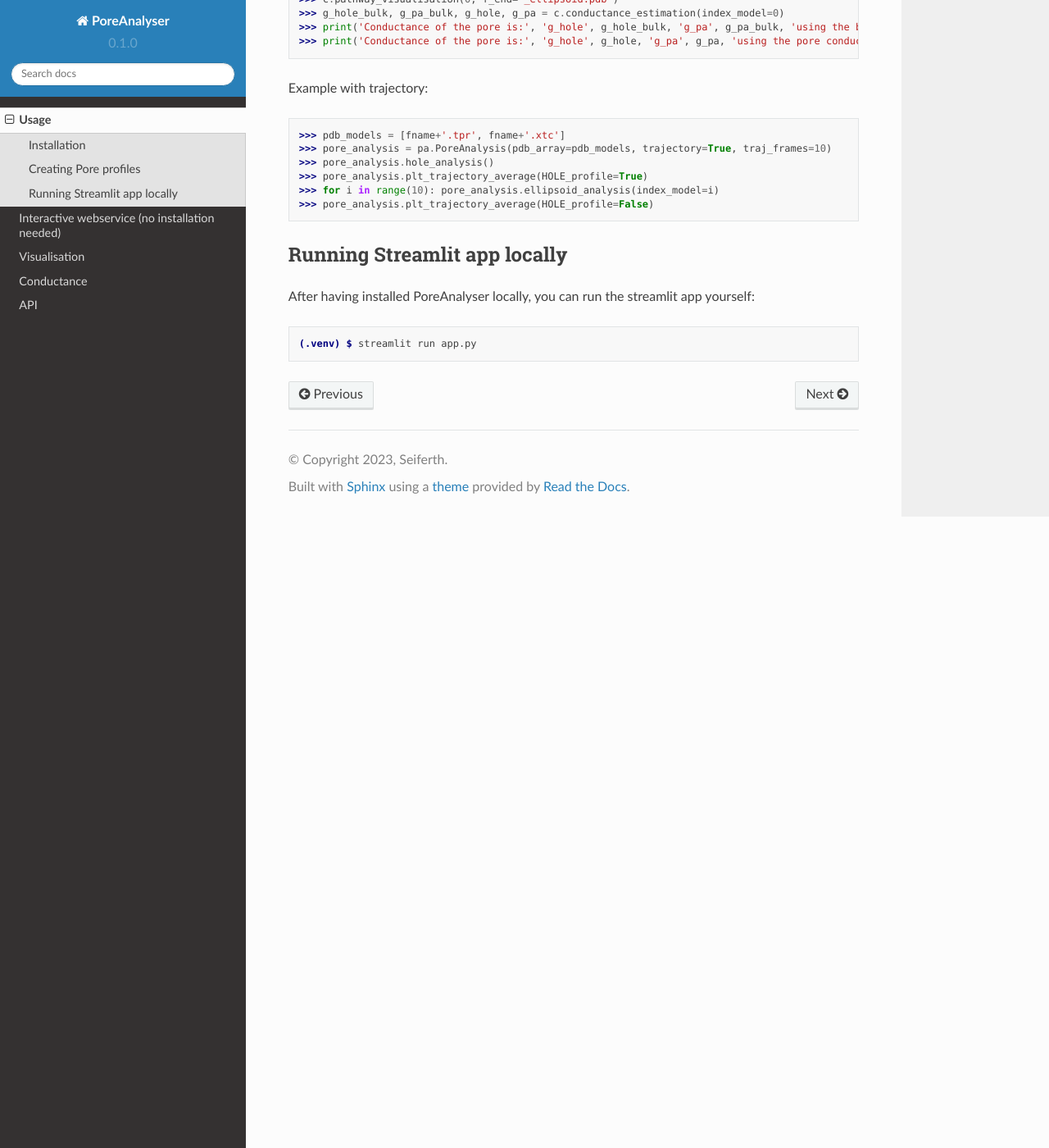
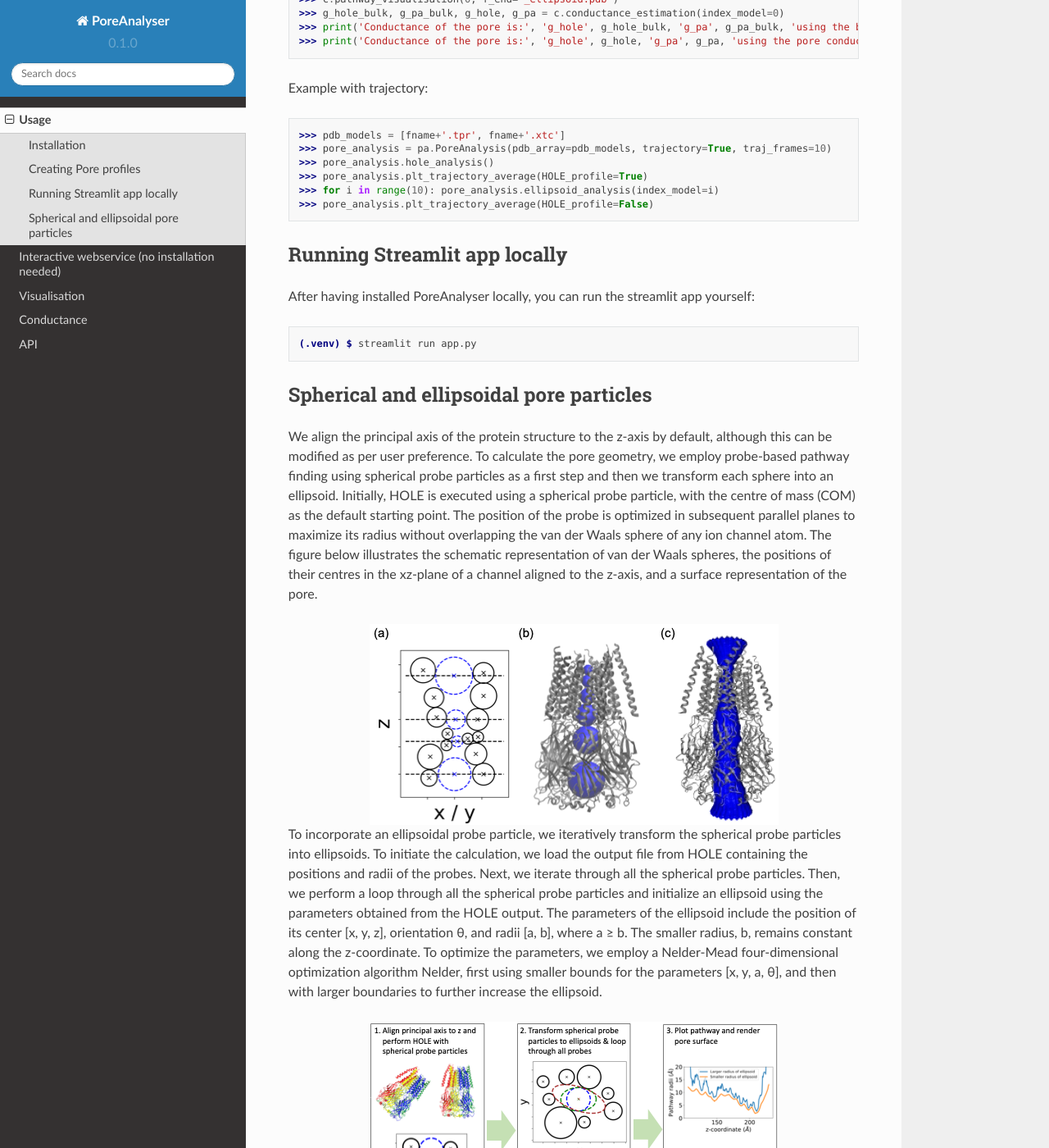
Before and after one commit to DSeiferth/PoreAnalyser, a Sphinx documentation site: the page built from docs/source/usage.rst, in a window 1280 px wide and 1400 px high, scrolled down 836 px. Shown: the whole window at 82% size. Built offline with Sphinx 7.4.7 and the Read the Docs theme 2.0.0, drawn with Linux system fonts in a browser that asks for light colours.

Commit message:
add figures to documentation

```diff
--- a/docs/source/index.rst
+++ b/docs/source/index.rst
@@ -21,6 +21,10 @@ programme wrapped by `MDAnalysis <https://github.com/MDAnalysis/mdanalysis>`_.
 Check out the :doc:`usage` section for further information, including
 how to :ref:`installation` the project.
 
+.. figure:: ../_static/Fig5.png
+   :align: center
+   :alt: Fig5.png
+
 .. note::
 
    This project is under active development.
--- a/docs/source/usage.rst
+++ b/docs/source/usage.rst
@@ -59,3 +59,28 @@ After having installed PoreAnalyser locally, you can run the streamlit app yours
 .. code-block:: console
 
    (.venv) $ streamlit run app.py
+
+Spherical and ellipsoidal pore particles
+----------------------------------------
+We align the principal axis of the protein structure to the z-axis by default, although this can be modified as per user preference.
+To calculate the pore geometry, we employ probe-based pathway finding using spherical probe particles as a first step and then we transform each sphere into an ellipsoid.
+Initially, HOLE is executed using a spherical probe particle, with the centre of mass (COM) as the default starting point.
+The position of the probe is optimized in subsequent parallel planes to maximize its radius without overlapping the van der Waals sphere of any ion channel atom.
+The figure below illustrates the schematic representation of van der Waals spheres, the positions of their centres in the xz-plane of a channel aligned to the z-axis,
+and a surface representation of the pore.
+
+.. figure:: ../_static/Fig1.png
+   :align: center
+   :alt: Fig1.png
+
+To incorporate an ellipsoidal probe particle, we iteratively transform the spherical probe particles into ellipsoids.
+To initiate the calculation, we load the output file from HOLE containing the positions and radii of the probes.
+Next, we iterate through all the spherical probe particles.
+Then, we perform a loop through all the spherical probe particles and initialize an ellipsoid using the parameters obtained from the HOLE output.
+The parameters of the ellipsoid include the position of its center [x, y, z], orientation θ, and radii [a, b], where a ≥ b.
+The smaller radius, b, remains constant along the z-coordinate. To optimize the parameters, we employ a Nelder-Mead four-dimensional optimization algorithm Nelder,
+first using smaller bounds for the parameters [x, y, a, θ], and then with larger boundaries to further increase the ellipsoid.
+
+.. figure:: ../_static/Fig2.png
+   :align: center
+   :alt: Fig2.png
```
Also changed, not shown: docs/_static/Fig1.png (added), docs/_static/Fig2.png (added), docs/_static/Fig5.png (added).
